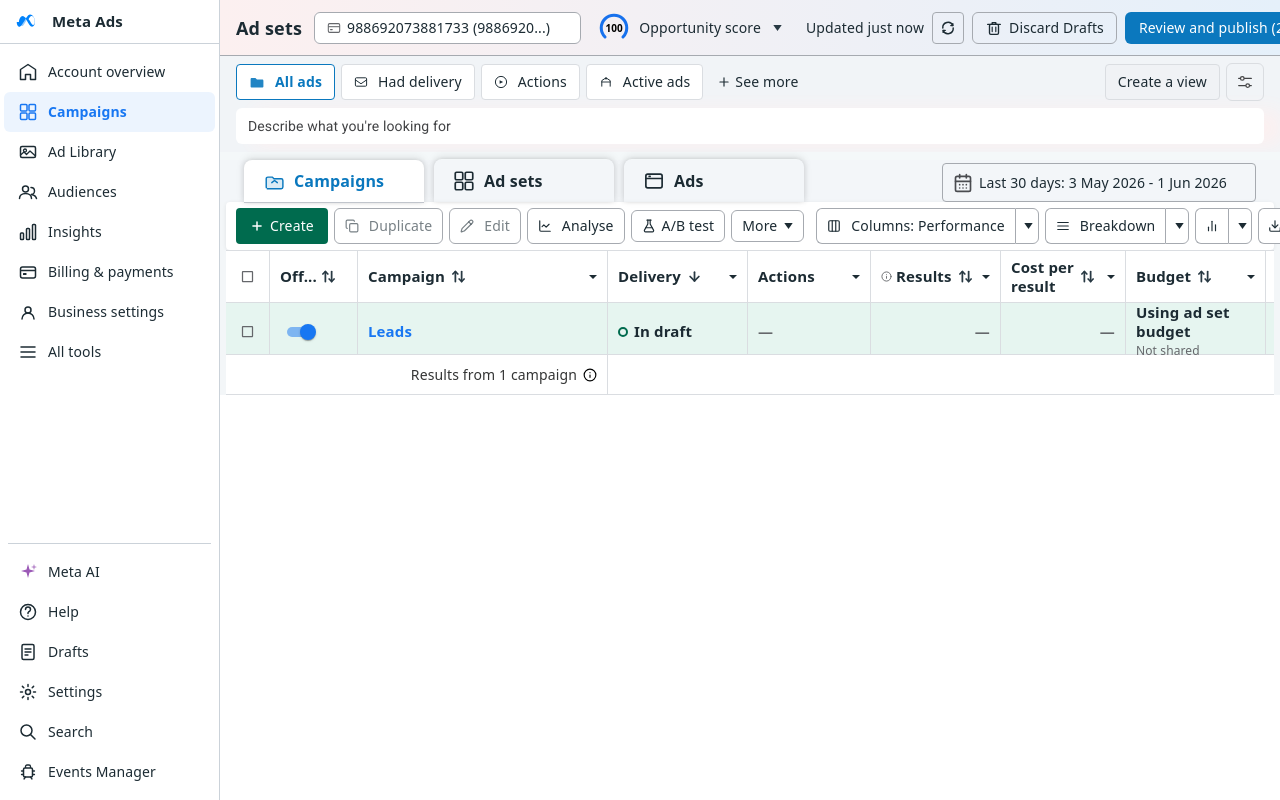
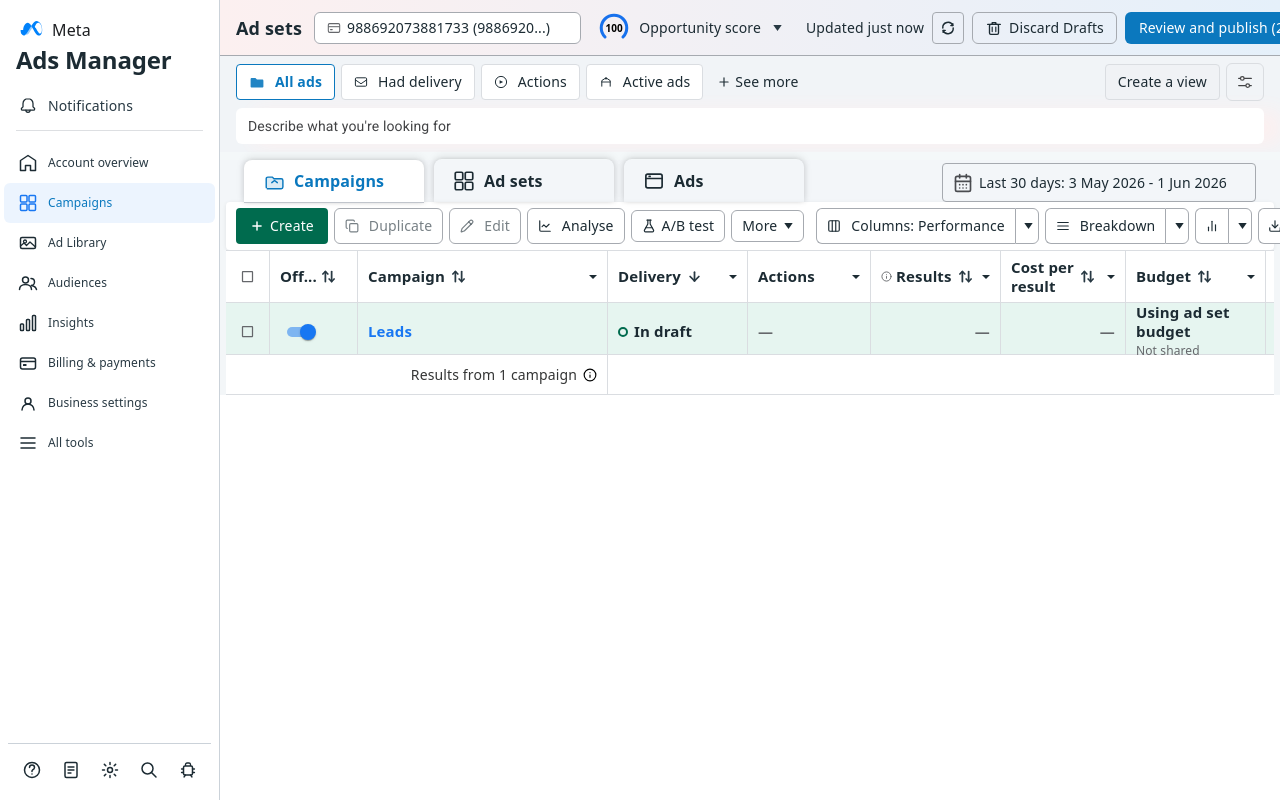
Before and after one commit to machanna-03/fbads, a React (Create React App) app: page / in a window 1280 px wide. Built offline with nearby package versions, Linux system fonts and the light colour scheme; some icons are missing; a web font is replaced by a local one.

Commit message:
updated code

```diff
--- a/src/components/Sidebar.js
+++ b/src/components/Sidebar.js
@@ -5,7 +5,7 @@
 
 // Meta logo (∞ symbol)
 const MetaLogo = () => (
-  <svg width="28" height="28" viewBox="0 0 60 36" fill="none" xmlns="http://www.w3.org/2000/svg">
+  <svg width="36" height="20" viewBox="0 0 60 36" fill="none" xmlns="http://www.w3.org/2000/svg">
     <path
       d="M5.878 18c0 3.355.733 5.926 1.705 7.37C8.795 27.072 9.978 28 11.25 28c1.627 0 3.117-.676 5.97-4.735 2.298-3.257 5.003-7.836 6.827-10.699l3.088-4.744C29.358 4.664 31.61 2 34.5 2c2.648 0 5.17 1.56 7.108 4.498C43.62 9.07 44.75 13.002 44.75 18c0 3.057-.6 5.348-1.62 7.108C42.11 26.846 40.587 28 38.75 28c-1.903 0-3.85-.945-6.27-4.605-1.325-1.993-2.68-4.434-3.885-6.63l-.588-1.078c-1.19-2.179-2.354-4.277-3.472-5.934C22.72 7.11 20.878 5 18.75 5c-2.346 0-4.346 1.694-5.96 4.258C11.273 11.684 10.5 14.855 10.5 18H5.878zm27.125-4.055c1.005 1.85 2.039 3.79 2.927 5.205C37.882 21.94 39.28 24.5 40.875 24.5c.987 0 1.875-.73 2.5-2.078.472-1.016.875-2.484.875-4.422 0-4.437-.957-7.877-2.367-10.005C40.658 5.997 39.22 5 37.75 5c-1.69 0-3.283 1.39-5.04 4.468-.432.75-.873 1.591-1.32 2.487l1.613 2.99z"
       fill="#0082FB"
@@ -145,23 +145,22 @@
 
 /* ─── Sidebar Items Config ─── */
 const topItems = [
-  { id: "home",      icon: HomeIcon,      label: "Account overview",  tab: null },
-  { id: "campaigns", icon: CampaignsIcon, label: "Campaigns",         tab: "campaigns" },
-  { id: "adlibrary", icon: AdLibraryIcon, label: "Ad Library",        tab: null },
-  { id: "audiences", icon: AudiencesIcon, label: "Audiences",         tab: null },
-  { id: "insights",  icon: InsightsIcon,  label: "Insights",          tab: null },
-  { id: "billing",   icon: BillingIcon,   label: "Billing & payments", tab: "billing" },
-  { id: "pages",     icon: PagesIcon,     label: "Business settings", tab: null },
-  { id: "more",      icon: MoreIcon,      label: "All tools",         tab: null },
+  { id: "home", icon: HomeIcon, label: "Account overview", tab: null },
+  { id: "campaigns", icon: CampaignsIcon, label: "Campaigns", tab: "campaigns" },
+  { id: "adlibrary", icon: AdLibraryIcon, label: "Ad Library", tab: null },
+  { id: "audiences", icon: AudiencesIcon, label: "Audiences", tab: null },
+  { id: "insights", icon: InsightsIcon, label: "Insights", tab: null },
+  { id: "billing", icon: BillingIcon, label: "Billing & payments", tab: "billing" },
+  { id: "pages", icon: PagesIcon, label: "Business settings", tab: null },
+  { id: "more", icon: MoreIcon, label: "All tools", tab: null },
 ];
 
 const bottomItems = [
-  { id: "sparkle",  icon: SparkleIcon,  label: "Meta AI",     tab: null, special: "purple" },
-  { id: "help",     icon: HelpIcon,     label: "Help",        tab: null },
-  { id: "notes",    icon: NotesIcon,    label: "Drafts",      tab: null },
-  { id: "settings", icon: SettingsIcon, label: "Settings",    tab: null },
-  { id: "search",   icon: SearchIcon,   label: "Search",      tab: null },
-  { id: "pixel",    icon: PixelIcon,    label: "Events Manager", tab: null },
+  { id: "help", icon: HelpIcon, label: "Help", tab: null },
+  { id: "notes", icon: NotesIcon, label: "Drafts", tab: null },
+  { id: "settings", icon: SettingsIcon, label: "Settings", tab: null },
+  { id: "search", icon: SearchIcon, label: "Search", tab: null },
+  { id: "pixel", icon: PixelIcon, label: "Events Manager", tab: null },
 ];
 
 /* ─── Single Nav Item ─── */
@@ -242,11 +241,11 @@
         {/* Label — only visible when expanded */}
         <Typography
           sx={{
-            fontSize: "14px",
-            fontWeight: isActive ? 600 : 400,
+            fontSize: "12px",
+            fontWeight: isActive ? 400 : 400,
             fontFamily: '"Optimistic 95", system-ui, sans-serif',
-            color: isActive ? activeColor : defaultColor,
-            lineHeight: "18px",
+            color: isActive ? "rgb(10, 120, 190)" : "rgb(40, 57, 67)",
+            lineHeight: "20px",
             opacity: isExpanded ? 1 : 0,
             width: isExpanded ? "auto" : 0,
             transition: "opacity 0.2s ease, width 0.2s ease",
@@ -290,39 +289,127 @@
         scrollbarWidth: "none",
       }}
     >
-      {/* ── Meta Logo ── */}
+      {/* ── Meta Logo + "Meta" text ── */}
       <Box
         sx={{
-          height: 44,
           display: "flex",
           alignItems: "center",
-          px: "14px",
+          px: "16px",
+          pt: "20px",
+          pb: "4px",
           flexShrink: 0,
-          borderBottom: "1px solid #cbd2d9",
           overflow: "hidden",
         }}
       >
         <Box sx={{ flexShrink: 0, display: "flex", alignItems: "center" }}>
           <MetaLogo />
         </Box>
-        {/* "Meta Ads" label when expanded */}
         <Typography
           sx={{
-            ml: "10px",
-            fontSize: "15px",
-            fontWeight: 700,
+            ml: "0px",
+            fontSize: "16px",
+            fontWeight: 400,
             fontFamily: '"Optimistic 95", system-ui, sans-serif',
-            color: "#1c2b33",
+            color: "rgb(28, 30, 33)",
+            lineHeight: "20px",
             whiteSpace: "nowrap",
             opacity: isExpanded ? 1 : 0,
             width: isExpanded ? "auto" : 0,
             transition: "opacity 0.2s ease",
             overflow: "hidden",
+            lineHeight: "15px"
           }}
         >
-          Meta Ads
+          Meta
         </Typography>
       </Box>
+
+      {/* ── "Ads Manager" heading ── */}
+      <Typography
+        sx={{
+          px: "16px",
+          pt: "2px",
+          pb: "12px",
+          fontSize: "24px",
+          fontWeight: 700,
+          fontFamily: '"Optimistic 95", system-ui, sans-serif',
+          color: "rgb(28, 43, 51)",
+          lineHeight: "28px",
+          letterSpacing: "-0.2px",
+          whiteSpace: "nowrap",
+          opacity: isExpanded ? 1 : 0,
+          height: isExpanded ? "auto" : 0,
+          transition: "opacity 0.2s ease, height 0.2s ease",
+          overflow: "hidden",
+          flexShrink: 0,
+        }}
+      >
+        Ads Manager
+      </Typography>
+
+      {/* ── Notifications ── */}
+      <Box
+        sx={{
+          display: "flex",
+          alignItems: "center",
+          gap: "10px",
+          px: "14px",
+          py: "10px",
+          mx: "4px",
+          cursor: "pointer",
+          borderRadius: "6px",
+          color: "#1c2b33",
+          whiteSpace: "nowrap",
+          overflow: "hidden",
+          transition: "background-color 0.15s ease",
+          "&:hover": {
+            backgroundColor: "rgba(0,0,0,0.04)",
+          },
+        }}
+      >
+        <Box sx={{ flexShrink: 0, display: "flex", alignItems: "center" }}>
+          <svg width="20" height="20" viewBox="0 0 24 24" fill="none">
+            <path
+              d="M12 3C8.686 3 6 5.686 6 9V13L4.293 14.707C4.007 14.993 4 15.134 4 15.5C4 16.328 4.672 17 5.5 17H18.5C19.328 17 20 16.328 20 15.5C20 15.134 19.993 14.993 19.707 14.707L18 13V9C18 5.686 15.314 3 12 3Z"
+              stroke="#1c2b33"
+              strokeWidth="1.5"
+              strokeLinejoin="round"
+            />
+            <path
+              d="M9.5 17C9.5 18.38 10.62 19.5 12 19.5C13.38 19.5 14.5 18.38 14.5 17"
+              stroke="#1c2b33"
+              strokeWidth="1.5"
+              strokeLinecap="round"
+            />
+          </svg>
+        </Box>
+        <Typography
+          sx={{
+            fontSize: "14px",
+            fontWeight: 400,
+            fontFamily: '"Optimistic 95", system-ui, sans-serif',
+            color: "rgb(40, 57, 67)",
+            lineHeight: "20px",
+            opacity: isExpanded ? 1 : 0,
+            width: isExpanded ? "auto" : 0,
+            transition: "opacity 0.2s ease, width 0.2s ease",
+            overflow: "hidden",
+          }}
+        >
+          Notifications
+        </Typography>
+      </Box>
+
+      {/* ── Divider ── */}
+      <Box
+        sx={{
+          height: "1px",
+          backgroundColor: "#dddfe2",
+          mx: "16px",
+          my: "4px",
+          flexShrink: 0,
+        }}
+      />
 
       {/* ── Top Nav Items ── */}
       <Box sx={{ pt: "8px", flex: 1 }}>
@@ -348,17 +435,64 @@
         }}
       />
 
-      {/* ── Bottom Nav Items ── */}
-      <Box sx={{ pb: "8px" }}>
-        {bottomItems.map((item) => (
-          <NavItem
+      {/* ── Bottom Nav Items (horizontal icon row when expanded) ── */}
+      <Box
+        sx={{
+          pb: "12px",
+          px: "12px",
+          display: "flex",
+          flexDirection: isExpanded ? "row" : "column",
+          alignItems: "center",
+          justifyContent: isExpanded ? "space-around" : "center",
+          gap: isExpanded ? "0px" : "4px",
+          transition: "all 0.22s ease",
+        }}
+      >
+        {bottomItems.map((item) => {
+          const Icon = item.icon;
+          return (
+            <Tooltip
               key={item.id}
-            item={item}
-            isExpanded={isExpanded}
-            isActive={false}
-            onClick={() => {}}
-          />
-        ))}
+              title={item.label}
+              placement={isExpanded ? "top" : "right"}
+              arrow
+              componentsProps={{
+                tooltip: {
+                  sx: {
+                    fontSize: "14px",
+                    fontWeight: 400,
+                    lineHeight: "20px",
+                    fontFamily: '"Optimistic 95", system-ui, sans-serif',
+                    color: "#fff",
+                    bgcolor: "rgb(28, 43, 51)",
+                    borderRadius: "4px",
+                    py: "4px",
+                    px: "8px",
+                  },
+                },
+              }}
+            >
+              <Box
+                sx={{
+                  display: "flex",
+                  alignItems: "center",
+                  justifyContent: "center",
+                  width: "36px",
+                  height: "36px",
+                  borderRadius: "6px",
+                  cursor: "pointer",
+                  color: "rgb(28, 43, 51)",
+                  transition: "background-color 0.15s ease",
+                  "&:hover": {
+                    backgroundColor: "rgba(0,0,0,0.06)",
+                  },
+                }}
+              >
+                <Icon size={20} color="rgb(28, 43, 51)" />
+              </Box>
+            </Tooltip>
+          );
+        })}
       </Box>
     </Box>
   );
```
Lines whose indentation alone changed are shown as unchanged.
